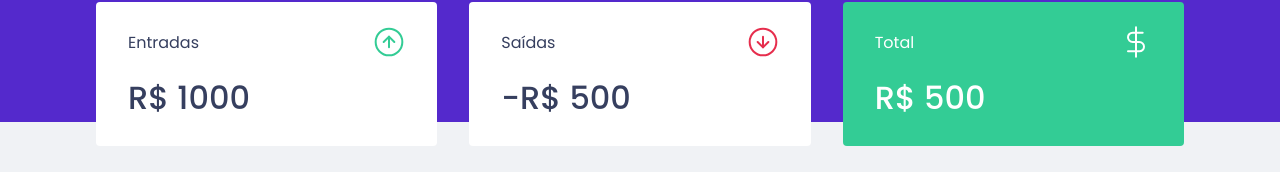
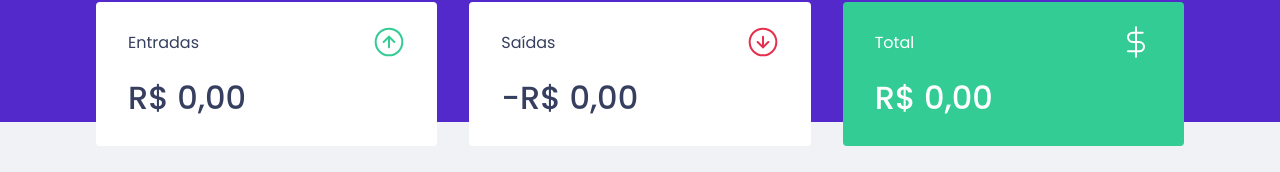
Before and after one commit to lu1zf/dt-money, a React (Create React App) app: page / in a window 1280 px wide. Shown: the part 150-322 px from the top of the page. Built offline with nearby package versions, Linux system fonts and the light colour scheme; no server answers; what miragejs would draw is missing.

Commit message:
Valores dinâmicos na dashboard

```diff
--- a/src/components/Summary/index.tsx
+++ b/src/components/Summary/index.tsx
@@ -1,31 +1,65 @@
 import incomeImg from '../../assets/income.svg';
 import outcomeImg from '../../assets/outcome.svg';
 import totalImg from '../../assets/total.svg';
+import { useTransactions } from '../../hooks/useTransactions';
 import { Container } from "./styles";
 
-export function Summary(){
-  return(
+export function Summary() {
+  const { transactions } = useTransactions();
+
+  const summary = transactions.reduce((acc, transaction) => {
+    if (transaction.type === 'deposit') {
+      acc.deposits += transaction.amount;
+      acc.total += transaction.amount;
+    } else {
+      acc.withdraws += transaction.amount;
+      acc.total -= transaction.amount;
+    }
+
+    return acc;
+  }, {
+    deposits: 0,
+    withdraws: 0,
+    total: 0,
+  })
+
+  return (
     <Container>
       <div>
         <header>
           <p>Entradas</p>
           <img src={incomeImg} alt="Entradas" />
         </header>
-        <strong>R$ 1000</strong>
+        <strong>
+          {new Intl.NumberFormat('pt-BR', {
+            style: 'currency',
+            currency: 'BRL',
+          }).format(summary.deposits)}
+        </strong>
       </div>
       <div>
         <header>
           <p>Saídas</p>
           <img src={outcomeImg} alt="Saídas" />
         </header>
-        <strong> -R$ 500</strong>
+        <strong>-
+          {new Intl.NumberFormat('pt-BR', {
+            style: 'currency',
+            currency: 'BRL',
+          }).format(summary.withdraws)}
+        </strong>
       </div>
       <div className="highlight-background">
         <header>
           <p>Total</p>
           <img src={totalImg} alt="Total" />
         </header>
-        <strong>R$ 500</strong>
+        <strong>
+          {new Intl.NumberFormat('pt-BR', {
+            style: 'currency',
+            currency: 'BRL',
+          }).format(summary.total)}
+        </strong>
       </div>
     </Container>
   );
```
